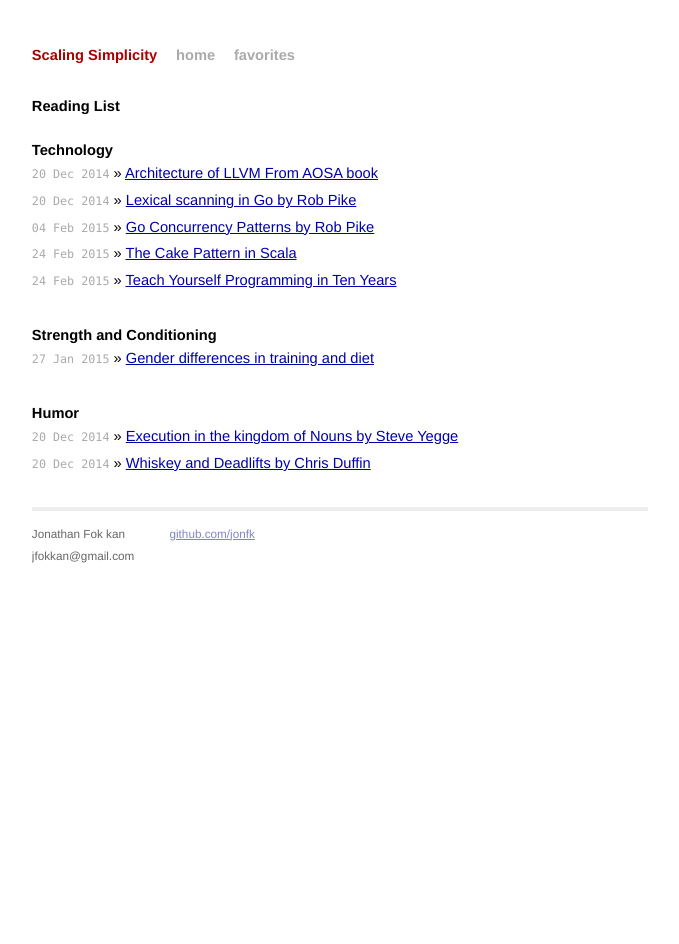
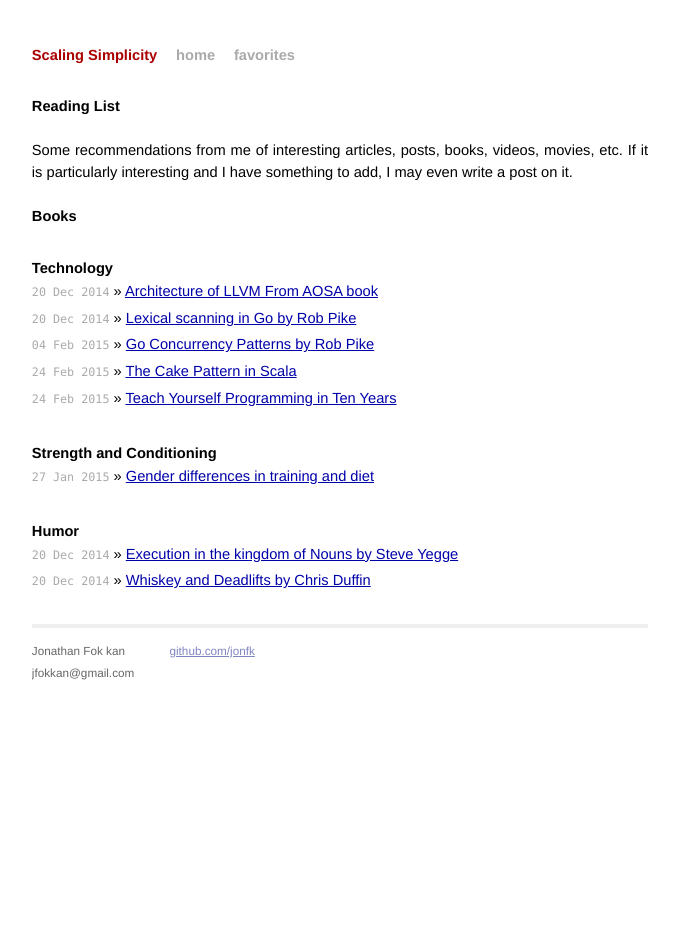
Before and after one commit to jonfk/jonfk.ca, a Jekyll site: the page built from favorites.html, in a window 1280 px wide. Shown: the whole page, without its empty margins (300-979 px from the left). Built offline with Jekyll 4.4.1, drawn with Linux system fonts in a browser that asks for light colours; Markdown is read by kramdown in place of the engine named in the settings.

Commit message:
ADDED description of favorites

```diff
--- a/favorites.html
+++ b/favorites.html
@@ -5,6 +5,13 @@ url: favorites
 ---
 <div class="home">
   <h3>Reading List</h3><br/>
+  Some recommendations from me of interesting articles, posts, books, videos, movies, etc.
+  If it is particularly interesting and I have something to add, I may even write a post on it.
+  <br /><br />
+
+  <h3>Books</h3>
+  <ul class="posts">
+  </ul>
 
   <h3>Technology</h3>
   <ul class="posts">
```
